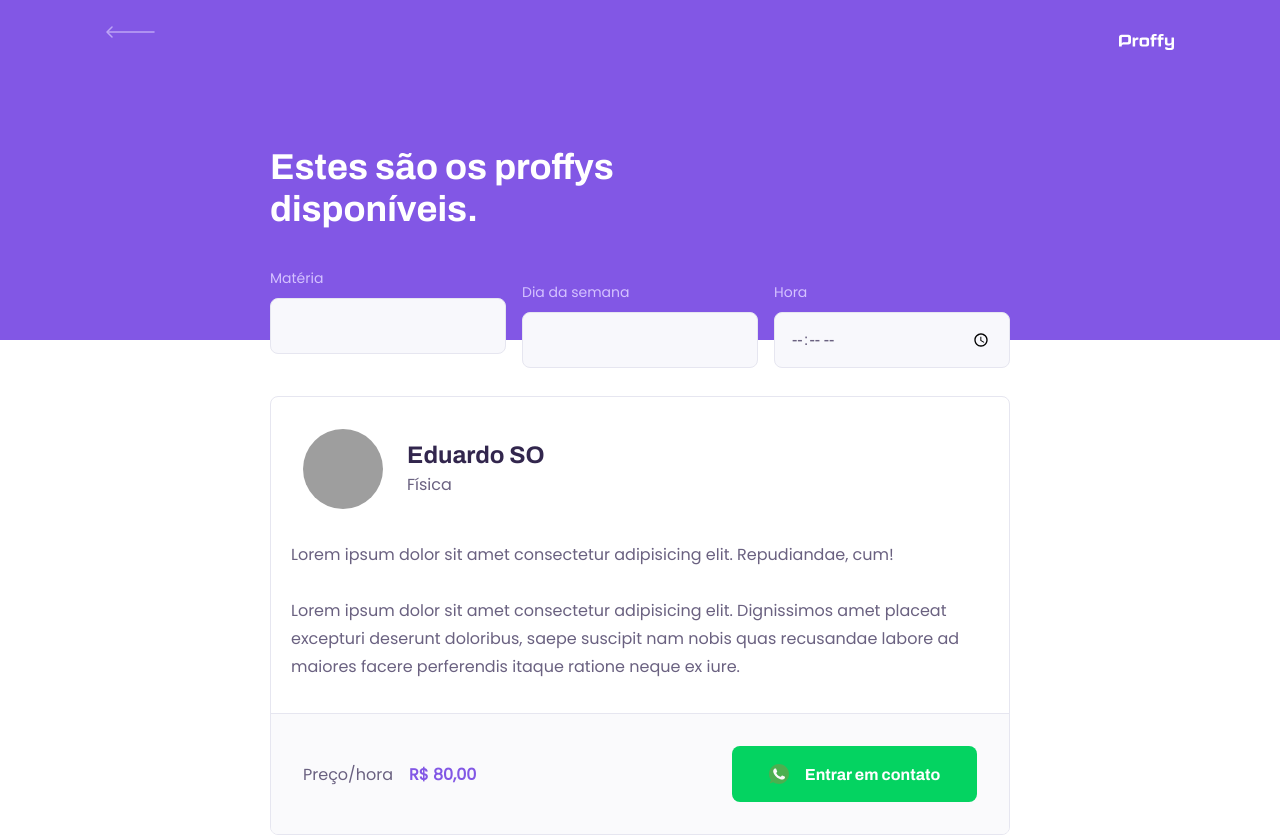
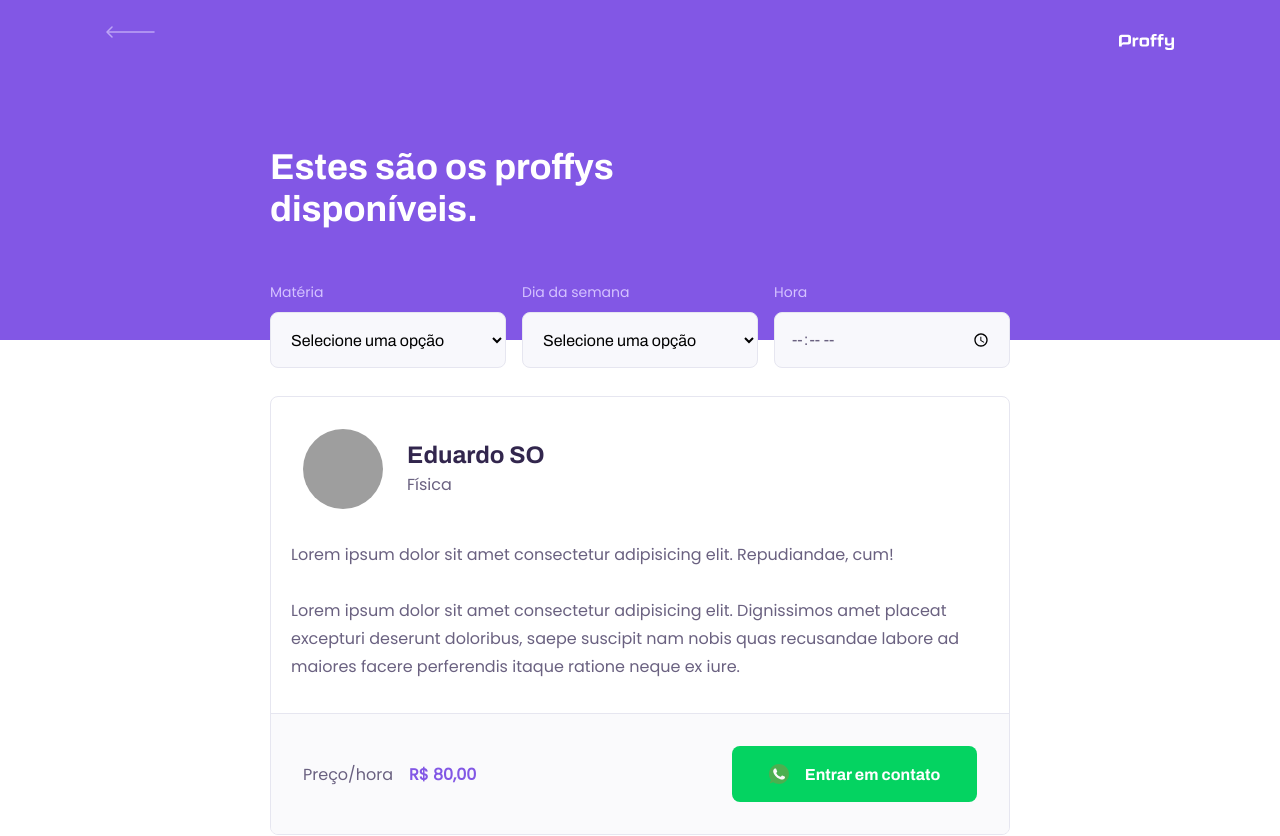
Before and after one commit to Eduardo-SO/Proffy, a React (Create React App) app in the folder web/: page /study in a window 1280 px wide. Shown: the top 836 px of the page. Built offline with nearby package versions, Linux system fonts and the light colour scheme; grey boxes are pictures that could not be loaded.

Commit message:
Add select to search container

```diff
--- a/web/src/pages/TeacherList/index.tsx
+++ b/web/src/pages/TeacherList/index.tsx
@@ -3,6 +3,7 @@
 import PageHeader from '../../components/PageHeader';
 import TeacherItem from '../../components/TeacherItem';
 import Input from '../../components/Input';
+import Select from '../../components/Select';
 
 import {
   Container,
@@ -15,8 +16,30 @@
     <Container>
       <PageHeader title="Estes são os proffys disponíveis.">
         <SearchTeachers>
-          <Input name="subject" label="Matéria" type="text" />
-          <Input name="week_day" label="Dia da semana" type="text" />
+          <Select
+            name="subject"
+            label="Matéria"
+            options={[
+              { value: 'Artes', label: 'Artes' },
+              { value: 'Química', label: 'Química' },
+              { value: 'Português', label: 'Português' },
+              { value: 'Geografia', label: 'Geografia' },
+              { value: 'Física', label: 'Física' },
+            ]}
+          />
+          <Select
+            name="week_day"
+            label="Dia da semana"
+            options={[
+              { value: '0', label: 'Domingo' },
+              { value: '1', label: 'Segunda-feira' },
+              { value: '2', label: 'Terça-feira' },
+              { value: '3', label: 'Quarta-feira' },
+              { value: '4', label: 'Quinta-feira' },
+              { value: '5', label: 'Sexta-feira' },
+              { value: '6', label: 'Sábado' },
+            ]}
+          />
           <Input name="time" label="Hora" type="time" />
         </SearchTeachers>
       </PageHeader>
--- a/web/src/pages/TeacherList/styles.ts
+++ b/web/src/pages/TeacherList/styles.ts
@@ -15,6 +15,11 @@
 
   label {
     color: var(--color-text-in-primary);
+  }
+
+  .input-block + .input-block,
+  .select-block + .select-block {
+    margin-top: 0;
   }
 
   @media(min-width: 700px) {
```
